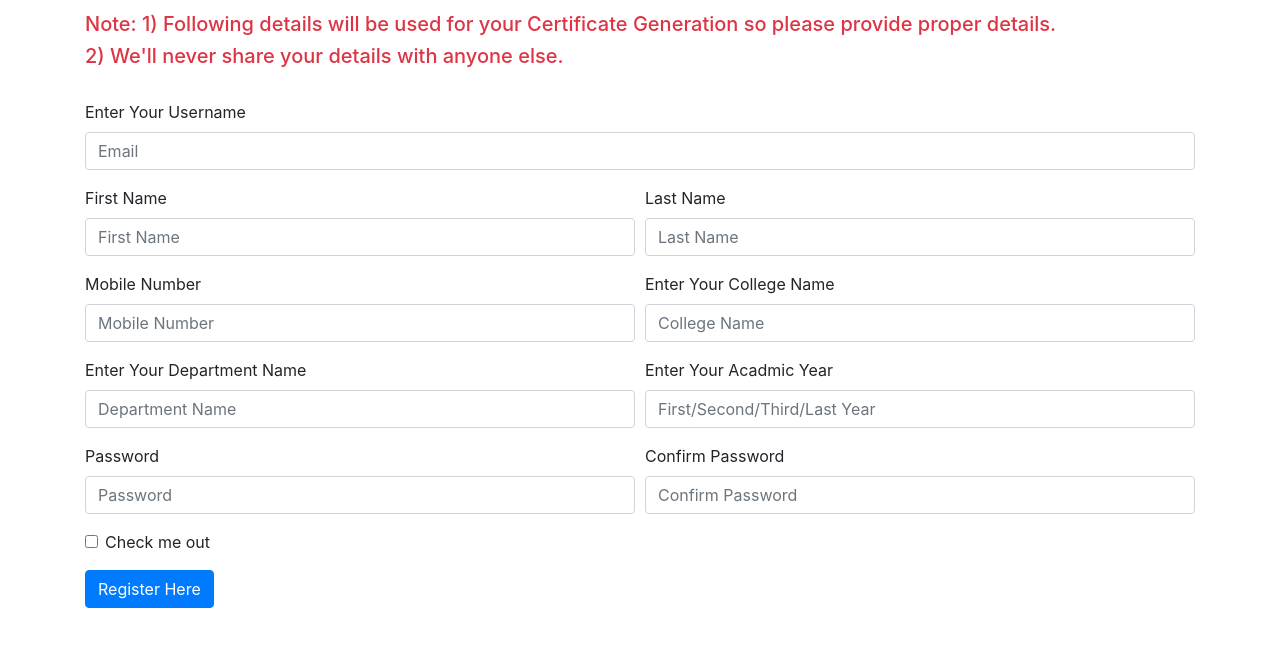
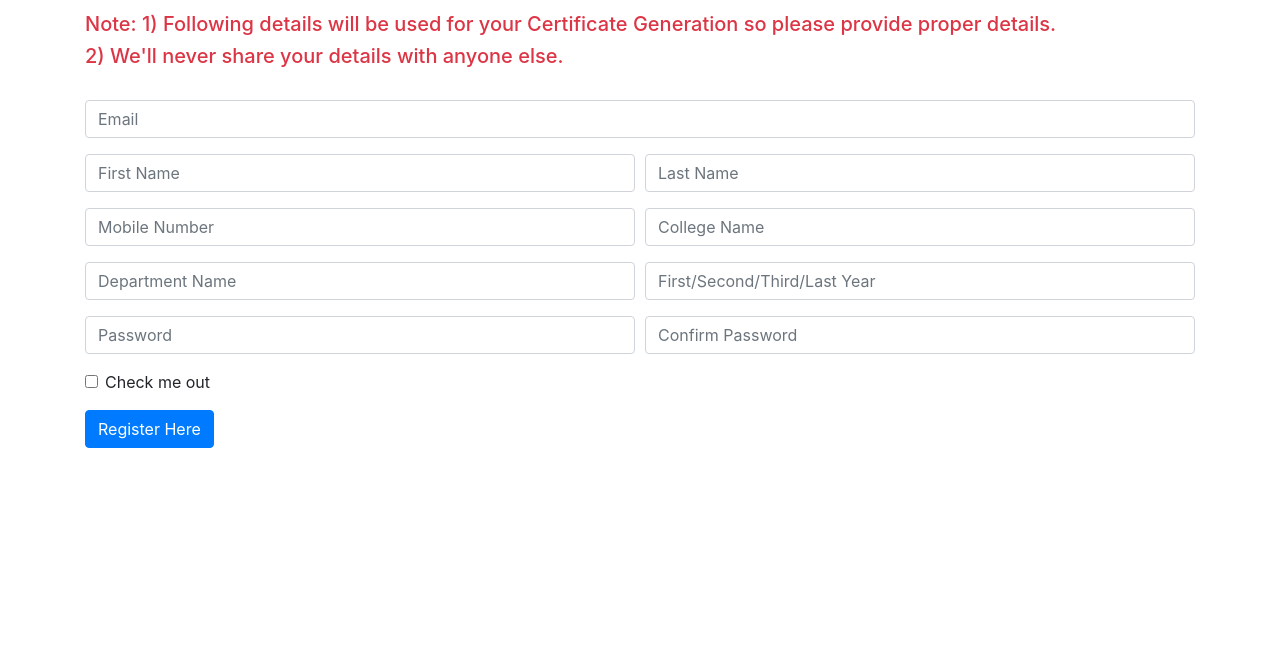
Before and after one commit to Vishal1107/event_branding_website_front_end, a plain HTML site: page register.html in a window 1280 px wide. Shown: the part 139-786 px from the top of the page. Drawn offline with nearby package versions, Linux system fonts and the light colour scheme; some packages are replaced by stand-ins of ours; a script that the page names is missing.

Commit message:
Removed label from form-group
Removed label from form-group because label made form to big to make form shorter it is neccessary to short the form

```diff
--- a/register.html
+++ b/register.html
@@ -12,14 +12,14 @@
   <link rel="stylesheet" href="css/event-reg.css">
   <link rel="stylesheet" href="https://cdnjs.cloudflare.com/ajax/libs/animate.css/3.7.2/animate.min.css">
   <script src="https://cdnjs.cloudflare.com/ajax/libs/limonte-sweetalert2/8.11.8/sweetalert2.min.js"
-   integrity="sha256-7OUNnq6tbF4510dkZHCRccvQfRlV3lPpBTJEljINxao=" crossorigin="anonymous"></script>
+    integrity="sha256-7OUNnq6tbF4510dkZHCRccvQfRlV3lPpBTJEljINxao=" crossorigin="anonymous"></script>
 
   <title>GIT SHODH 2K20 Registration</title>
 </head>
 
 <body>
 
-<!--   ########################### PHP CODE START ##################################### -->
+  <!--   ########################### PHP CODE START ##################################### -->
 
 
   <nav class="navbar navbar-expand-lg navbar-light bg-light">
@@ -66,32 +66,26 @@
 
       <div class="form-row">
         <div class="form-group col-md-12">
-          <label for="inputEmail4">Enter Your Username</label>
-          <input type="email" class="form-control" name="userName" id="inputEmail4" placeholder="Email" required>
+
+          <input type="email" class="form-control" name="userName" placeholder="Email">
         </div>
 
         <div class="form-group col-md-6">
-          <label for="inputFirstName4">First Name</label>
-          <input type="text" class="form-control" name="firstName" id="inputFirstName4" placeholder="First Name" required>
+          <input type="text" class="form-control" name="firstName" placeholder="First Name">
         </div>
 
         <div class="form-group col-md-6">
-          <label for="inputLastName4">Last Name</label>
-          <input type="text" class="form-control" name="lastName" id="inputLastName4" placeholder="Last Name" required>
-        </div>
-
-
-
-        <div class="form-group col-md-6">
-          <label for="inputNumber4">Mobile Number</label>
-          <input type="text" class="form-control" name="mobileNumber" id="inputNumber4" placeholder="Mobile Number"
-            required>
+          <input type="text" class="form-control" name="lastName" placeholder="Last Name">
         </div>
 
         <div class="form-group col-md-6">
-          <label for="inputNumber4">Enter Your College Name</label>
-          <input list="collegeNameList" class="form-control" name="collegeName" id="collegeName4"
-            placeholder="College Name" autocomplete="off" required>
+          <input type="text" class="form-control" name="mobileNumber" placeholder="Mobile Number">
+        </div>
+
+        <div class="form-group col-md-6">
+
+          <input list="collegeNameList" class="form-control" name="collegeName" placeholder="College Name"
+            autocomplete="off" required>
           <datalist id="collegeNameList">
             <option disabled selected>Choose Your College</option>
             <option> (10 )Anjuman-I-Islam's M. H. Saboo Siddik College of Engineering</option>
@@ -164,9 +158,9 @@
 
 
         <div class="form-group col-md-6">
-          <label for="inputNumber4">Enter Your Department Name</label>
+
           <input list="departmentName" class="form-control" name="department" id="department4"
-            placeholder="Department Name" autocomplete="off" required>
+            placeholder="Department Name" autocomplete="off">
           <datalist id="departmentName">
             <option value="Electronics and Telecommunication"></option>
             <option value="Chemical"></option>
@@ -191,9 +185,9 @@
         </div>
 
         <div class="form-group col-md-6">
-          <label for="inputNumber4">Enter Your Acadmic Year</label>
+
           <input list="yearName" class="form-control" name="year" id="year4" placeholder="First/Second/Third/Last Year"
-            autocomplete="off" required>
+            autocomplete="off">
           <datalist id="yearName">
             <option value="First Year"></option>
             <option value="Second Year"></option>
@@ -203,17 +197,16 @@
         </div>
 
         <div class="form-group col-md-6">
-          <label for="inputPassword4">Password</label>
           <input type="password" class="form-control" name="password" id="inputPassword4" placeholder="Password"
             required>
         </div>
 
 
         <div class="form-group col-md-6">
-          <label for="inputPassword4">Confirm Password</label>
           <input type="password" class="form-control" name="confirm_password" id="inputPassword"
             placeholder="Confirm Password" required>
         </div>
+
       </div>
 
       <div class="form-group">
@@ -224,7 +217,8 @@
           </label>
         </div>
       </div>
-      <input type="submit"  name="submit" class="btn btn-primary" value="Register Here">
+
+      <input type="submit" name="submit" class="btn btn-primary" value="Register Here">
     </form>
     <br>
   </div>
```
